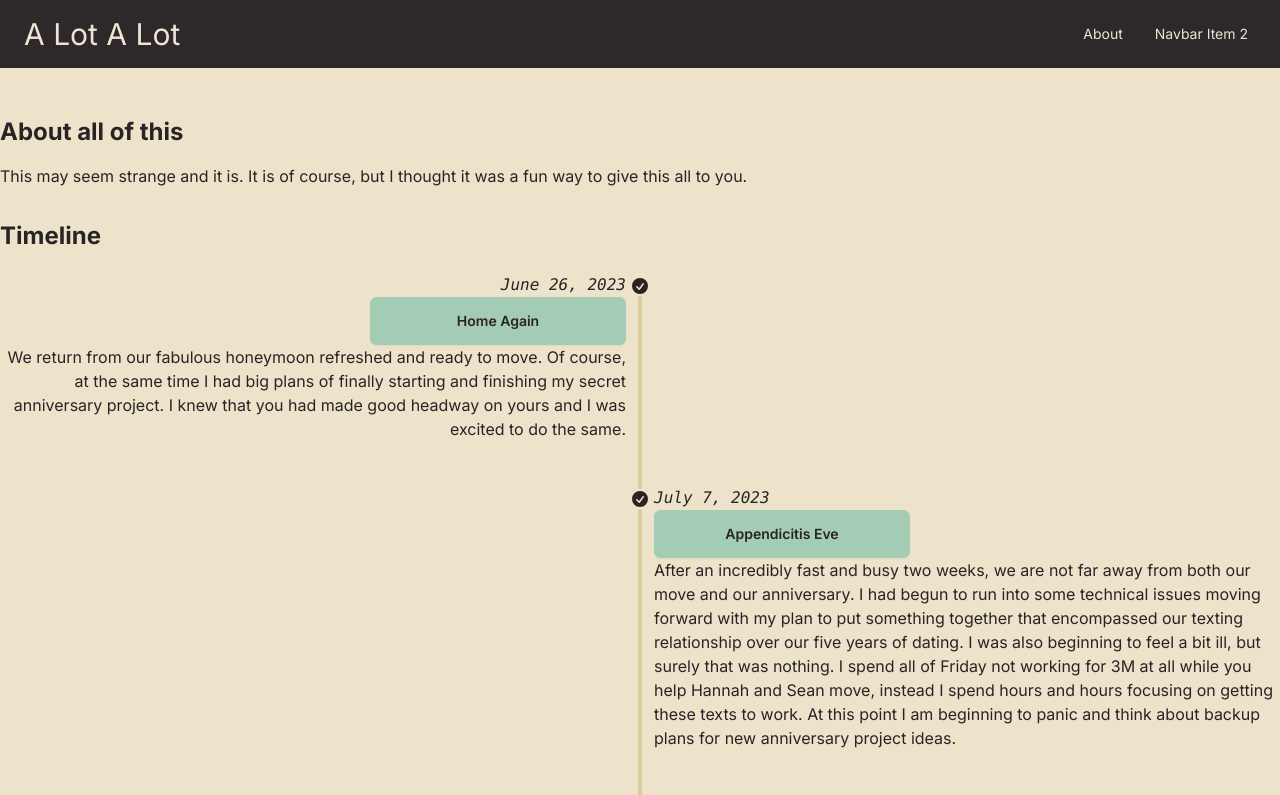
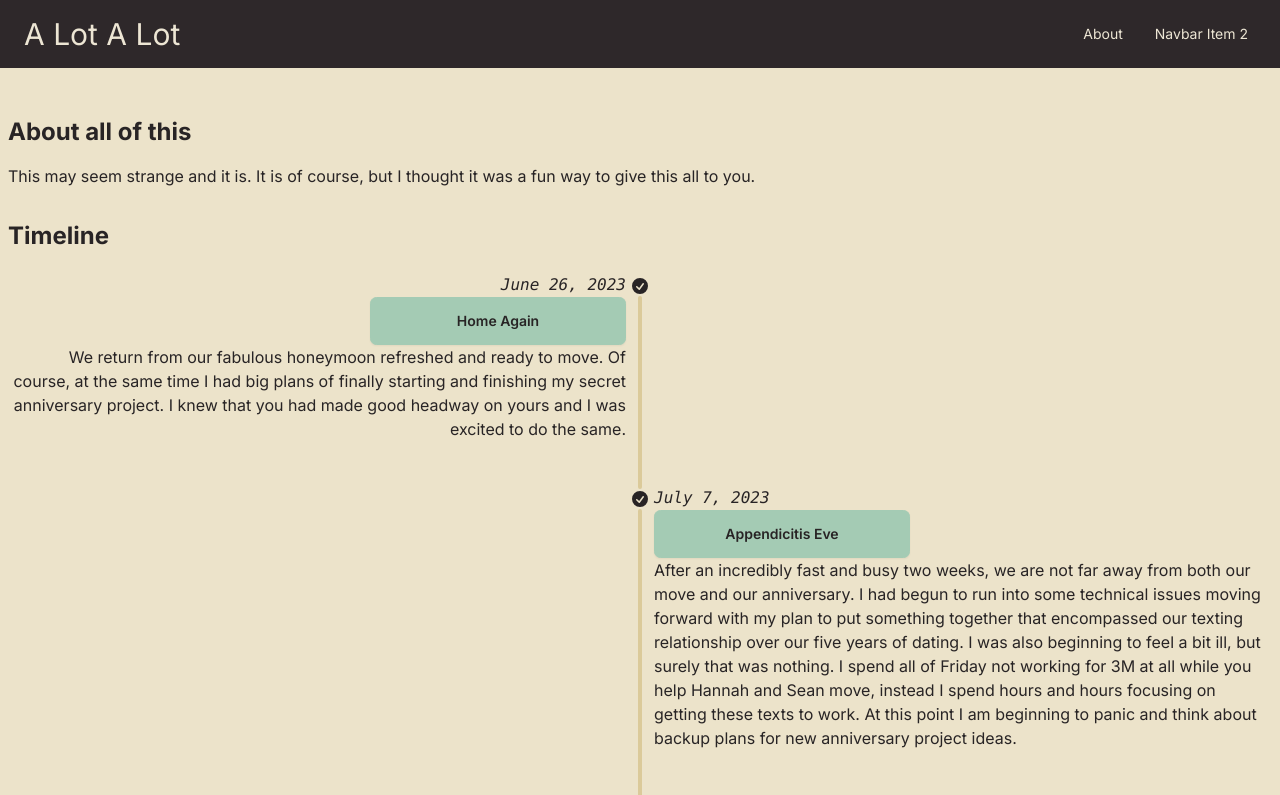
Before and after one commit to will-rice-dev/alot-v8, a Next.js app: page /home/about in a window 1280 px wide. Shown: the top 795 px of the page. Built offline with nearby package versions, Linux system fonts and the light colour scheme.

Commit message:
Added a bit of an x margin on about

```diff
--- a/app/home/about/page.tsx
+++ b/app/home/about/page.tsx
@@ -4,7 +4,7 @@
 const AboutPage = () => {
   return (
     <div className="flex flex-col min-h-screen">
-      <main className="flex-grow py-12">
+      <main className="flex-grow py-12 px-2">
         <div className="container mx-auto">
           <section className="mb-8">
             <h1 className="text-2xl font-bold mb-4">About all of this</h1>
```
